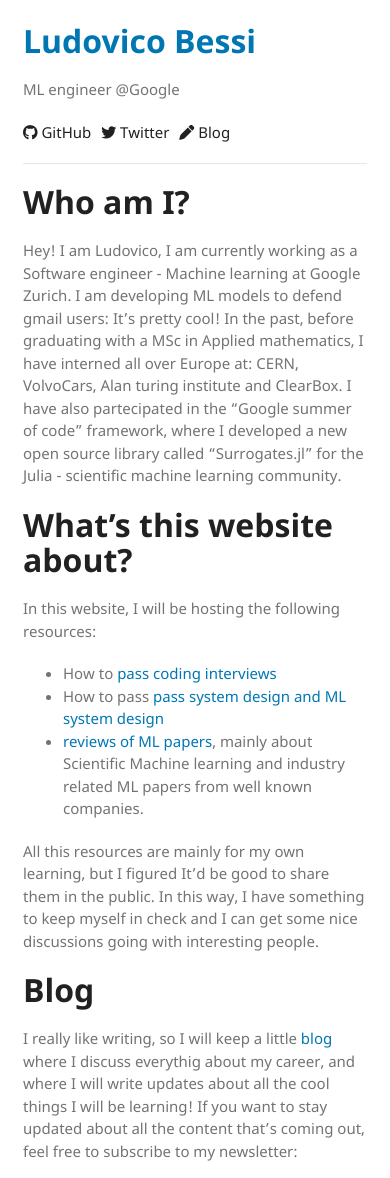
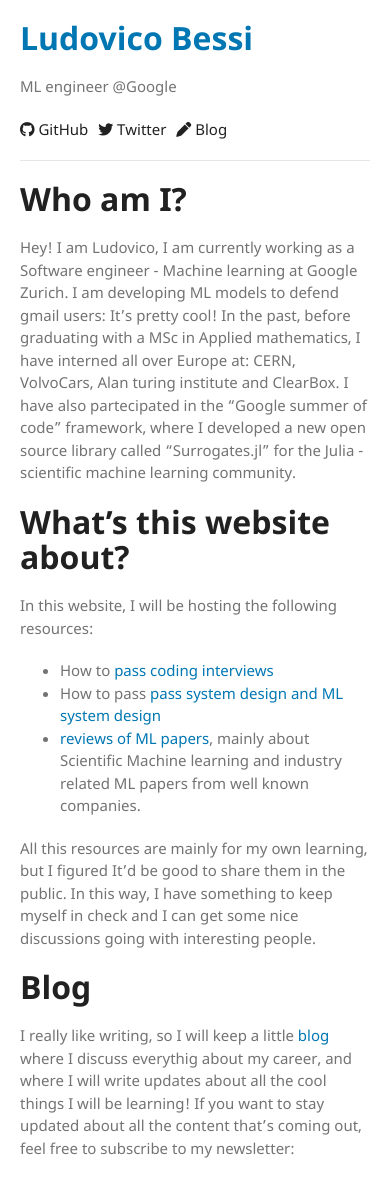
Before and after one commit to ludoro/old-website, a Jekyll site: the page built from index.md, in a window 390 px wide. Shown: the top 1178 px of the page. Built offline with Jekyll 4.4.1, drawn with Linux system fonts in a browser that asks for light colours; our own code applies the rules of GitHub Pages for plain Markdown files; grey boxes are pictures that could not be loaded.

Commit message:
Maybe responsive frontend?

```diff
--- a/_includes/head-custom.html
+++ b/_includes/head-custom.html
@@ -1,4 +1,6 @@
 <!-- Global site tag (gtag.js) - Google Analytics -->
+
+<meta name="viewport" content="width=device-width, initial-scale=1.0">
 <script async src="https://www.googletagmanager.com/gtag/js?id=G-TQDGWRYGPQ"></script>
 <script>
   window.dataLayer = window.dataLayer || [];
--- a/_layouts/default.html
+++ b/_layouts/default.html
@@ -4,6 +4,7 @@
   {% else %}
     {% assign ColorScheme = site.color-scheme %}
 {% endcase %}
+
 
 <!DOCTYPE html>
 <html lang="{{ site.lang | default: "en-US" }}">
--- a/assets/css/style.scss
+++ b/assets/css/style.scss
@@ -58,6 +58,19 @@
   font: 15px/1.5 "Noto Sans", "Helvetica Neue", Helvetica, Arial, sans-serif;
 }
 
+body {
+  max-width: 700px;
+  padding: 12px;
+  padding-bottom: 0;
+}
+
+@media only screen and (min-width: 481px) {
+  body {
+    padding-top: 24px;
+    padding-right: 24px;
+    padding-left: 24px;
+  }
+}
 @media screen and (max-width: 700px){
   .box{
     width: 70%;
```
Also changed, not shown: 2 other files.
